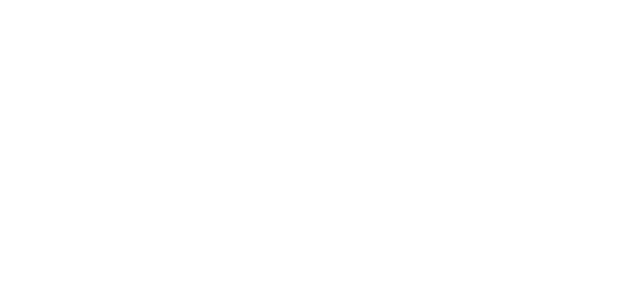
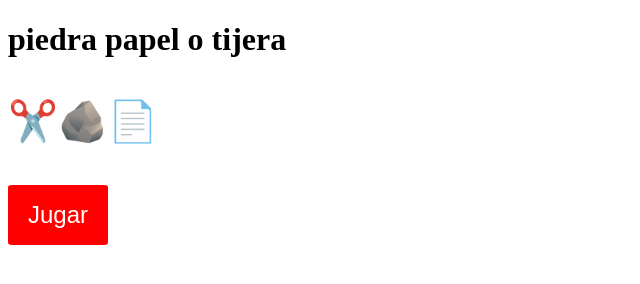
Before and after one commit to davidProfe-git/PiedraPapelTijera, a plain HTML site: page index.html in a window 1280 px wide. Shown: the whole page, without its empty margins (0-640 px from the left). Drawn offline with Linux system fonts and the light colour scheme.

Commit message:
agrege los estilos a mi pagina

```diff
--- /dev/null
+++ b/estilos.css
@@ -0,0 +1,13 @@
+button{
+    background-color: red;
+    width: 100px;
+    height: 60px;
+    border-radius: 4%;
+    border-color: transparent;
+    color:white;
+    font-size: 1.5em;
+}
+
+.emojis{
+    font-size: 40px;
+}
--- a/index.html
+++ b/index.html
@@ -4,8 +4,11 @@
     <meta charset="UTF-8">
     <meta name="viewport" content="width=device-width, initial-scale=1.0">
     <title>piedra papel o tijera</title>
+    <link rel="stylesheet" href="estilos.css">
 </head>
 <body>
-
+    <h1>piedra papel o tijera</h1>
+    <p class="emojis">✂️🪨📄</p>
+    <button>Jugar</button>
 </body>
 </html>
```
